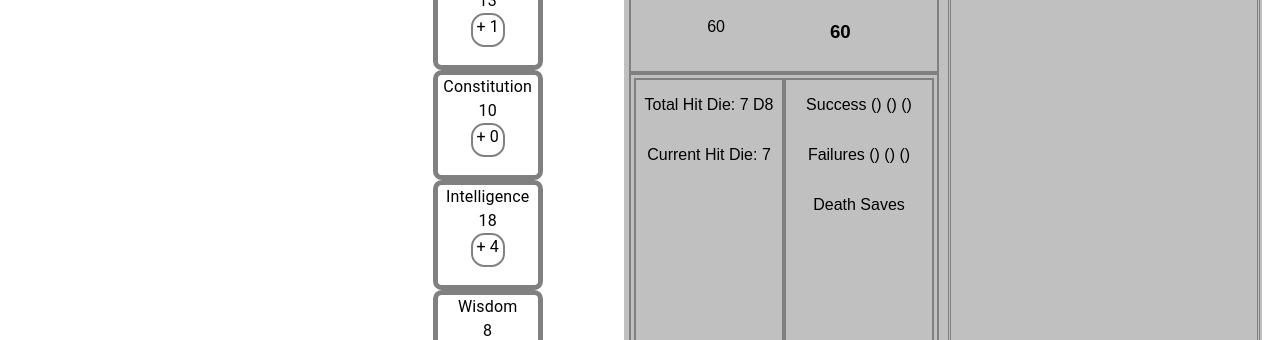
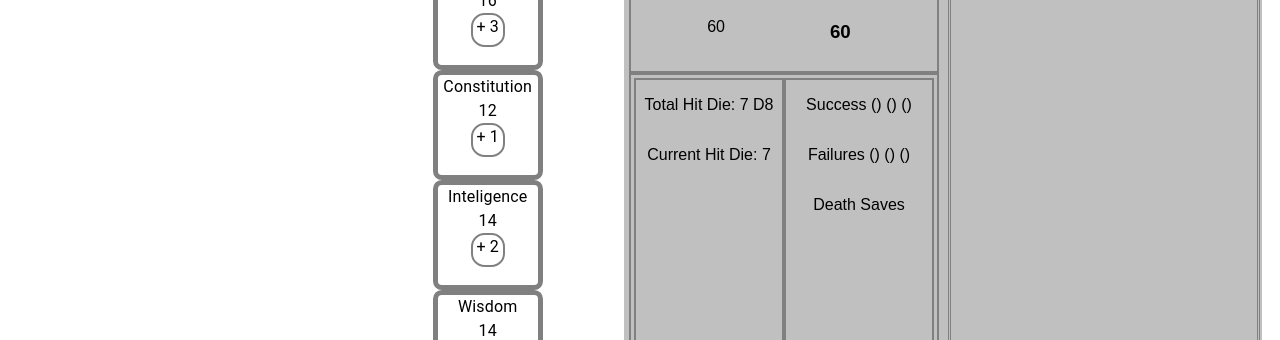
Before and after one commit to lcmpbll/characterSheet, a React (Create React App) app: page /npc in a window 1280 px wide. Shown: the part 398-738 px from the top of the page. Built offline with nearby package versions, Linux system fonts and the light colour scheme.

Commit message:
Use default skills list

```diff
--- a/src/Components/Skills/SkillList.jsx
+++ b/src/Components/Skills/SkillList.jsx
@@ -2,8 +2,10 @@ import React from 'react';
 import { Box } from '@mui/material';
 import { SkillBadge } from './SkillBadge'
 
-export const ItemList = () => {
-  const skillsList = [
+
+
+export const ItemList = ({
+  skillsList =  [
     {
      name: 'Strength',
      amount: 20,
@@ -35,6 +37,8 @@ export const ItemList = () => {
      plus: 0
     },
    ]
+}) => {
+
    return (
     <>
       {skillsList.map((skill, index) =>
```
